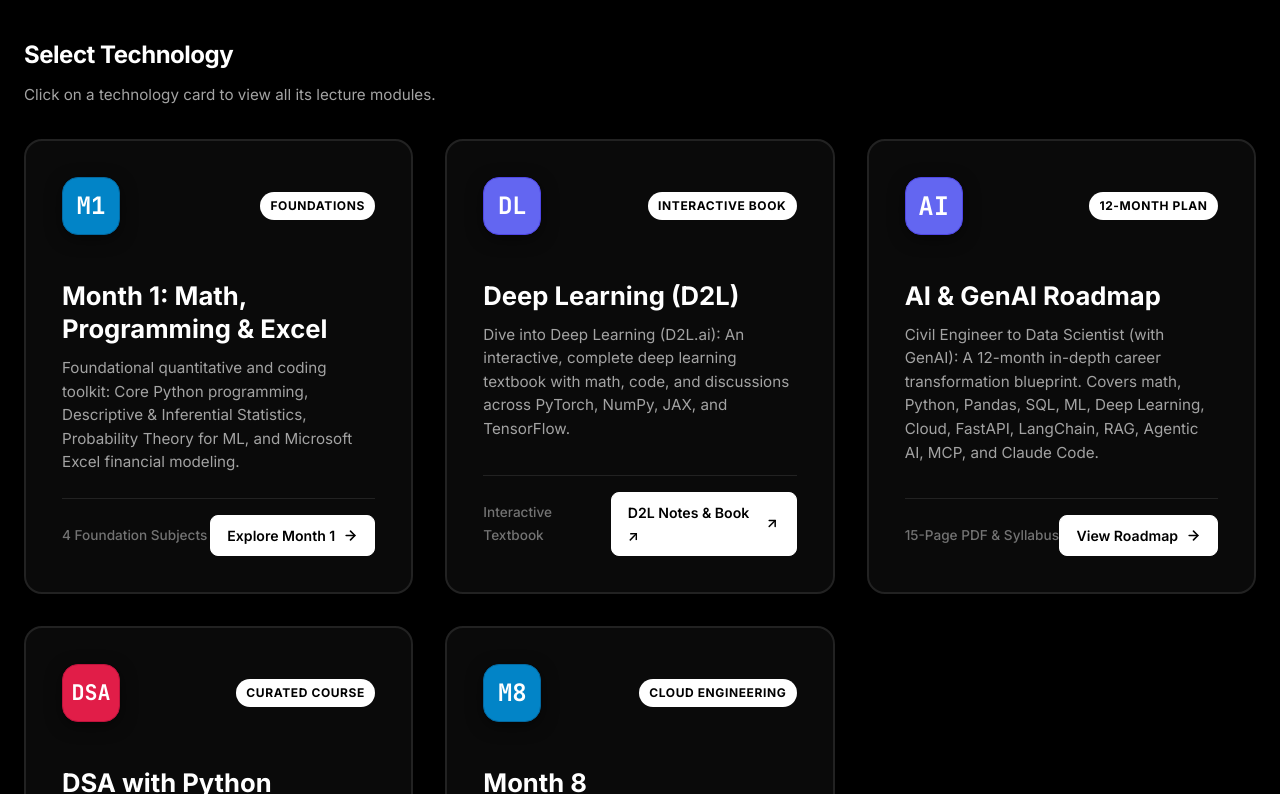
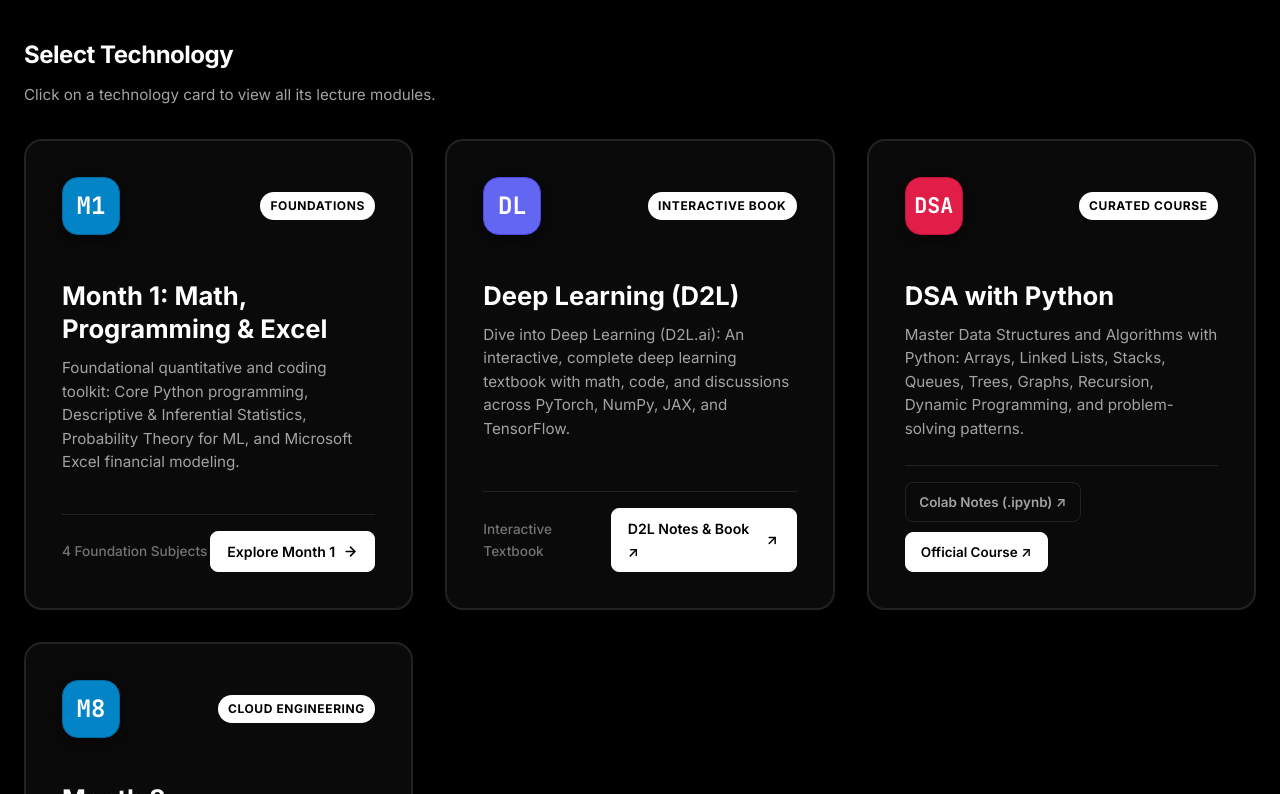
Before and after one commit to abhimanyu-kotari/My_Notes, a plain HTML site: page index.html in a window 1280 px wide. Shown: the part 481-1275 px from the top of the page. Drawn offline with Linux system fonts and the light colour scheme.

Commit message:
Keep AI Roadmap in header and remove duplicate card from homepage

```diff
--- a/index.html
+++ b/index.html
@@ -136,28 +136,7 @@
         </div>
       </a>
 
-<!-- THE AI ROADMAP CARD -->
-      <a href="ai-roadmap.html" class="tech-select-card" id="ai-roadmap-card" title="Click to view AI & GenAI 12-Month Roadmap">
-        <div style="display: flex; align-items: center; justify-content: space-between; margin-bottom: 1.25rem;">
-          <div class="tech-icon-large" style="width: 58px; height: 58px; font-size: 1.6rem; background: #6366f1; border-color: #4f46e5;">AI</div>
-          <span class="tech-badge-active">12-Month Plan</span>
-        </div>
 
-        <h3 style="font-size: 1.6rem; margin-bottom: 0.65rem; color: var(--text-primary);">AI &amp; GenAI Roadmap</h3>
-        <p style="font-size: 0.95rem; color: var(--text-secondary); margin-bottom: 1.5rem; line-height: 1.55; flex: 1;">
-          Civil Engineer to Data Scientist (with GenAI): A 12-month in-depth career transformation blueprint. Covers math, Python, Pandas, SQL, ML, Deep Learning, Cloud, FastAPI, LangChain, RAG, Agentic AI, MCP, and Claude Code.
-        </p>
-
-        <div class="card-footer" style="padding-top: 1rem; border-top: 1px solid var(--border-color); display: flex; align-items: center; justify-content: space-between;">
-          <span style="font-size: 0.85rem; color: var(--text-muted); font-weight: 500;">
-            15-Page PDF &amp; Syllabus
-          </span>
-          <span class="btn-primary" style="padding: 0.5rem 1rem; font-size: 0.88rem;">
-            View Roadmap
-            <svg width="15" height="15" viewBox="0 0 24 24" fill="none" stroke="currentColor" stroke-width="2.5" stroke-linecap="round" stroke-linejoin="round"><line x1="5" y1="12" x2="19" y2="12"></line><polyline points="12 5 19 12 12 19"></polyline></svg>
-          </span>
-        </div>
-      </a>
 
 <!-- THE DSA WITH PYTHON CARD -->
       <div class="tech-select-card" id="dsa-card" title="DSA with Python">
```
Also changed, not shown: deep-learning.html (+4 -0 lines).
